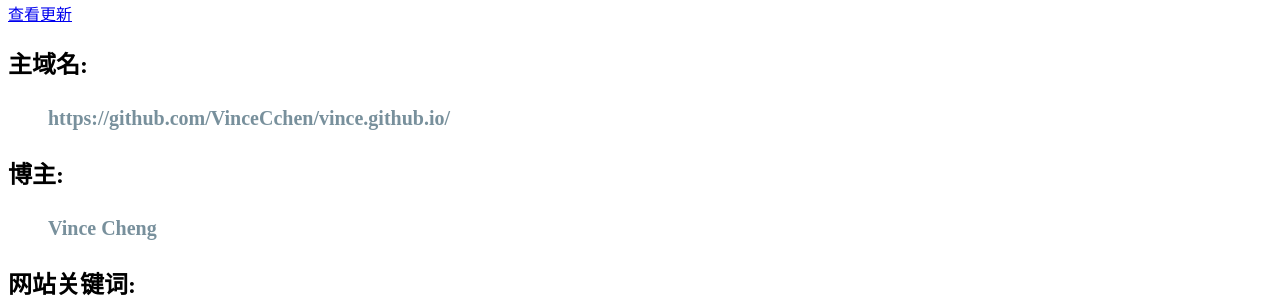
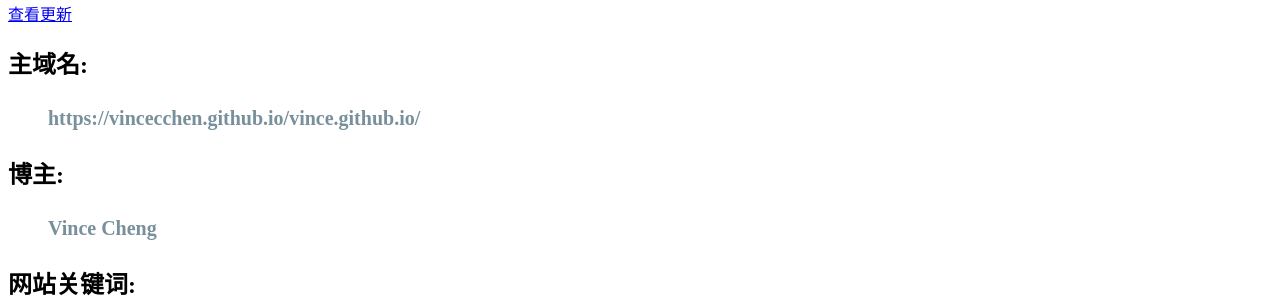
Before and after one commit to VinceCchen/vince.github.io, a Jekyll site: the page built from config/infor.html, in a window 1280 px wide. Shown: the part 265-565 px from the top of the page. Built offline with Jekyll 4.4.1, drawn with Linux system fonts in a browser that asks for light colours.

Commit message:
chang the url

```diff
--- a/CNAME
+++ b/CNAME
@@ -1 +1 @@
-https://github.com/VinceCchen/vince.github.io
+https://vincecchen.github.io/vince.github.io/
--- a/_config.yml
+++ b/_config.yml
@@ -8,7 +8,7 @@
 show: ´∇｀ 呀被发现啦~
 
 baseurl: "" # change this to the subpath of your site, e.g. /blog. Leave it empty if you don't need it.
-url: "https://github.com/VinceCchen/vince.github.io/" # change this to the base hostname & protocol for your site
+url: "https://vincecchen.github.io/vince.github.io/" # change this to the base hostname & protocol for your site
 buildtime: "1575464854" #博客建立时的时间戳 可进入https://tool.lu/timestamp/将博客建立时的日期转换成时间戳
            #The timestamp at the time of blog establishment can be entered at https://tool.lu/timestamp/to convert the date at the time of blog establishment into a timestamp.
 
```
